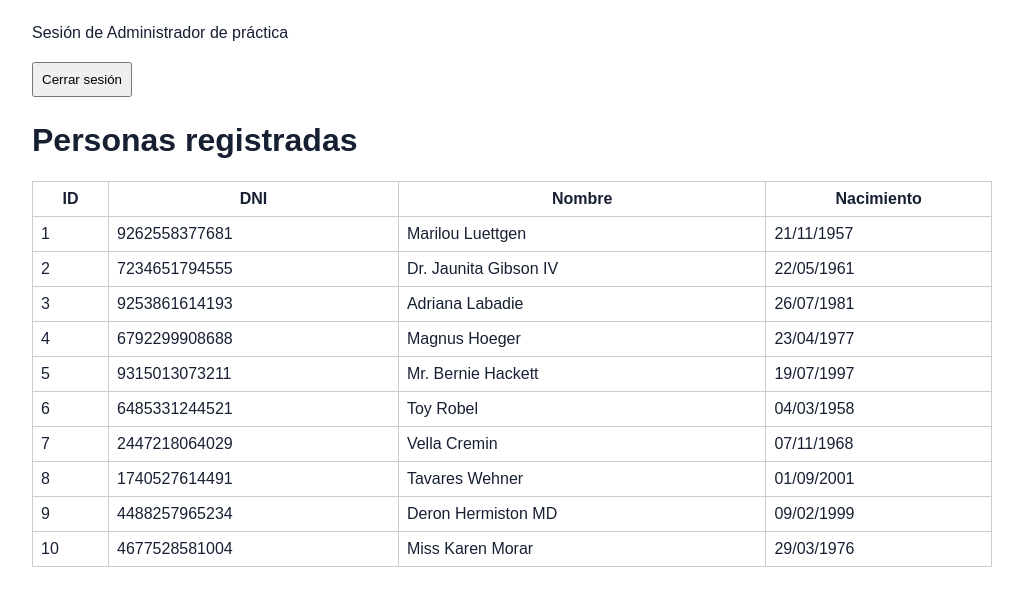
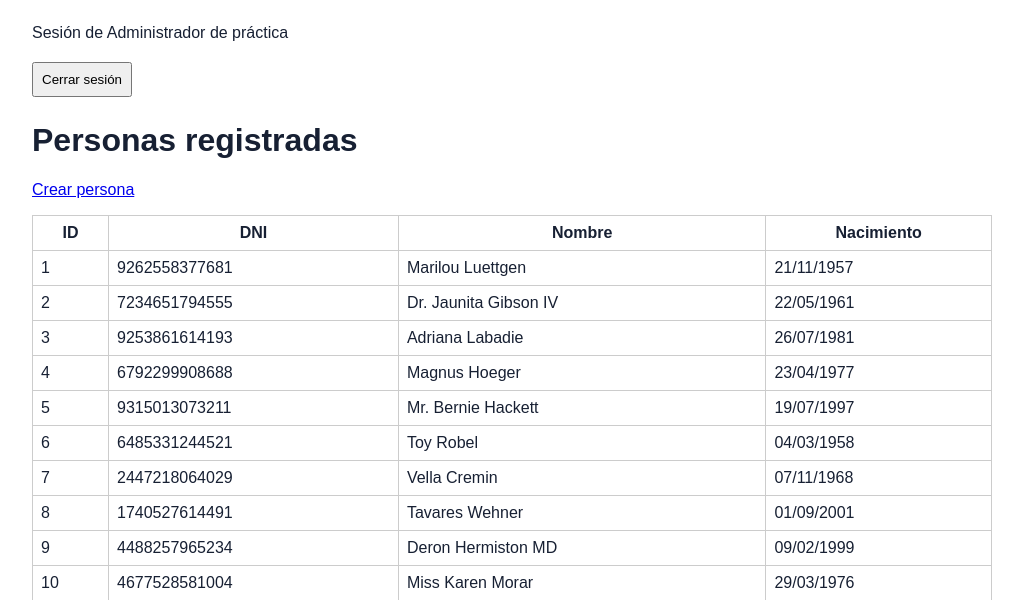
Before and after one commit to Allansuky/base_html, a Laravel app: page /personas in a window 1280 px wide. Shown: the top 600 px of the page, without its empty margins (128-1151 px from the left). Run offline with Laravel 12, Linux system fonts and the light colour scheme; a user stored in the database is signed in; data comes from the database, SQL or seed files in the repository.

Commit message:
Crear registros

```diff
--- a/personas-laravel/app/Http/Controllers/PersonaController.php
+++ b/personas-laravel/app/Http/Controllers/PersonaController.php
@@ -1,6 +1,7 @@
 <?php
 namespace App\Http\Controllers;
 use App\Models\Persona;
+use Illuminate\Http\Request;
 class PersonaController extends Controller
 {
 public function index()
--- a/personas-laravel/resources/views/personas/index.blade.php
+++ b/personas-laravel/resources/views/personas/index.blade.php
@@ -1,6 +1,7 @@
 @extends('layouts.app')
 @section('contenido')
 <h1>Personas registradas</h1>
+<p><a href="{{ route('personas.create') }}">Crear persona</a></p>
 <table>
 <thead><tr>
 <th>ID</th><th>DNI</th><th>Nombre</th><th>Nacimiento</th>
```
